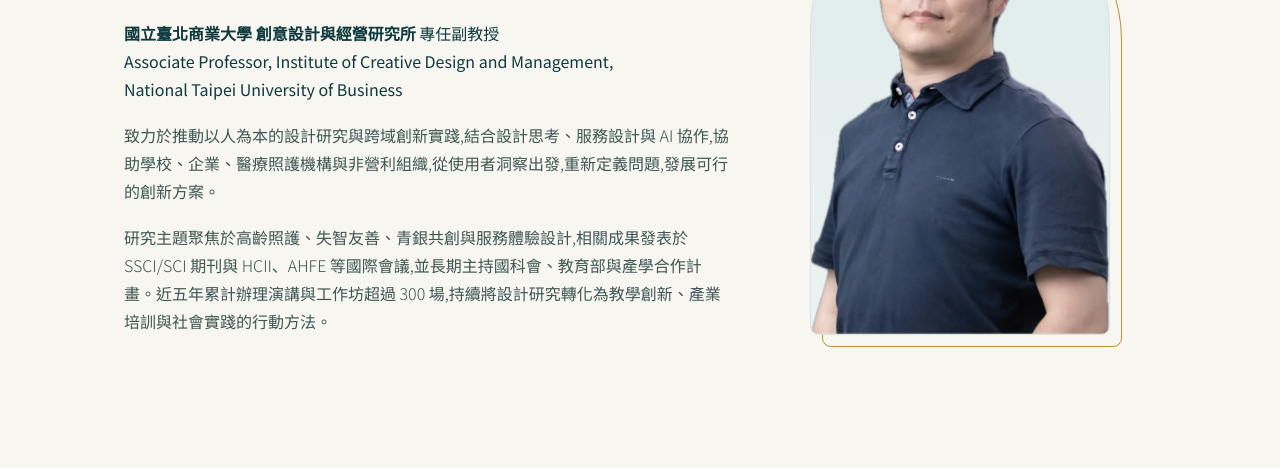
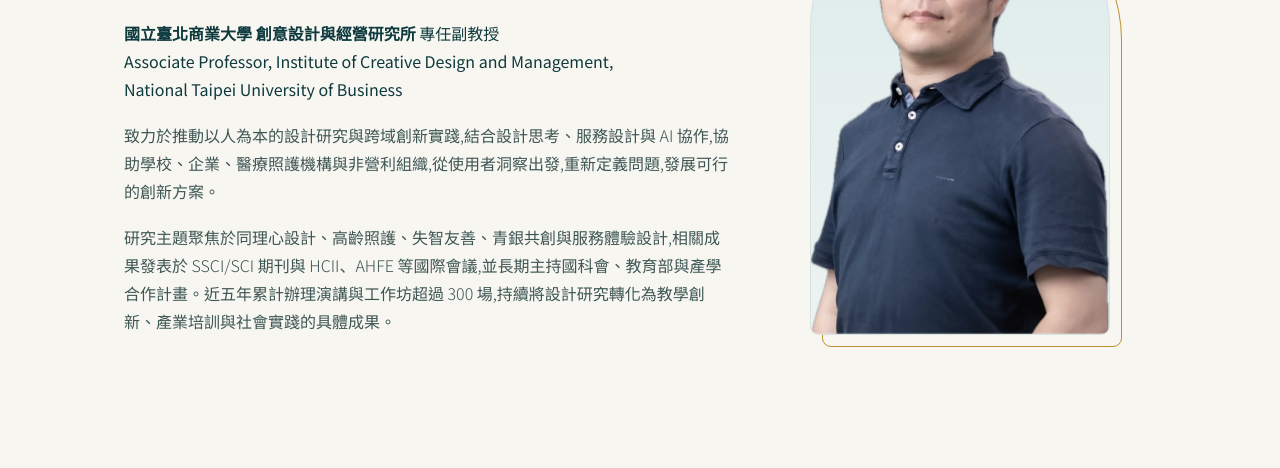
Before and after one commit to hauhuang/hauhuang.github.io, a plain HTML site: page index.html in a window 1280 px wide. Shown: the part 316-784 px from the top of the page. Drawn offline with nearby package versions, Linux system fonts and the light colour scheme.

Commit message:
Add files via upload

```diff
--- a/index.html
+++ b/index.html
@@ -224,7 +224,7 @@ a.stat:hover .l{color:var(--teal);}
       Associate Professor, Institute of Creative Design and Management,<br>
       National Taipei University of Business</div>
       <p class="hero-bio">致力於推動以人為本的設計研究與跨域創新實踐,結合設計思考、服務設計與 AI 協作,協助學校、企業、醫療照護機構與非營利組織,從使用者洞察出發,重新定義問題,發展可行的創新方案。</p>
-      <p class="hero-bio">研究主題聚焦於高齡照護、失智友善、青銀共創與服務體驗設計,相關成果發表於 SSCI/SCI 期刊與 HCII、AHFE 等國際會議,並長期主持國科會、教育部與產學合作計畫。近五年累計辦理演講與工作坊超過 300 場,持續將設計研究轉化為教學創新、產業培訓與社會實踐的行動方法。</p>
+      <p class="hero-bio">研究主題聚焦於同理心設計、高齡照護、失智友善、青銀共創與服務體驗設計,相關成果發表於 SSCI/SCI 期刊與 HCII、AHFE 等國際會議,並長期主持國科會、教育部與產學合作計畫。近五年累計辦理演講與工作坊超過 300 場,持續將設計研究轉化為教學創新、產業培訓與社會實踐的具體成果。</p>
     </div>
     <figure class="hero-photo">
       <span class="arch"><img src="assets/portrait.webp" alt="黃鼎豪 Huang, Ding-Hau 個人照" width="720" height="1100"></span>
```
